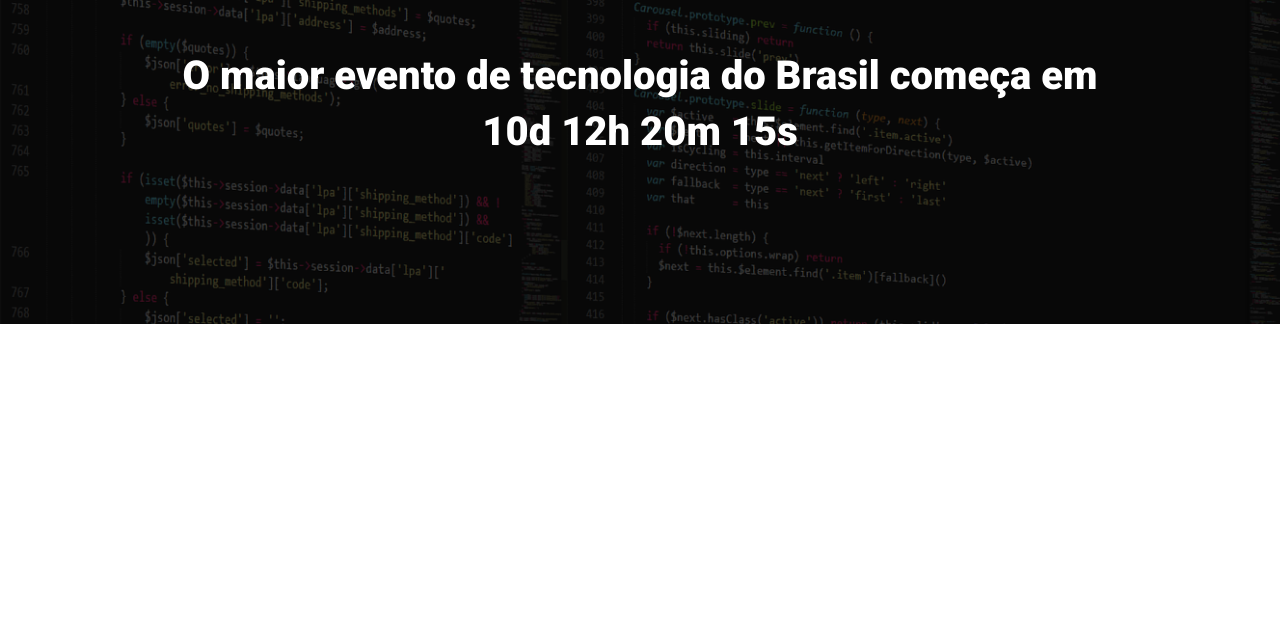
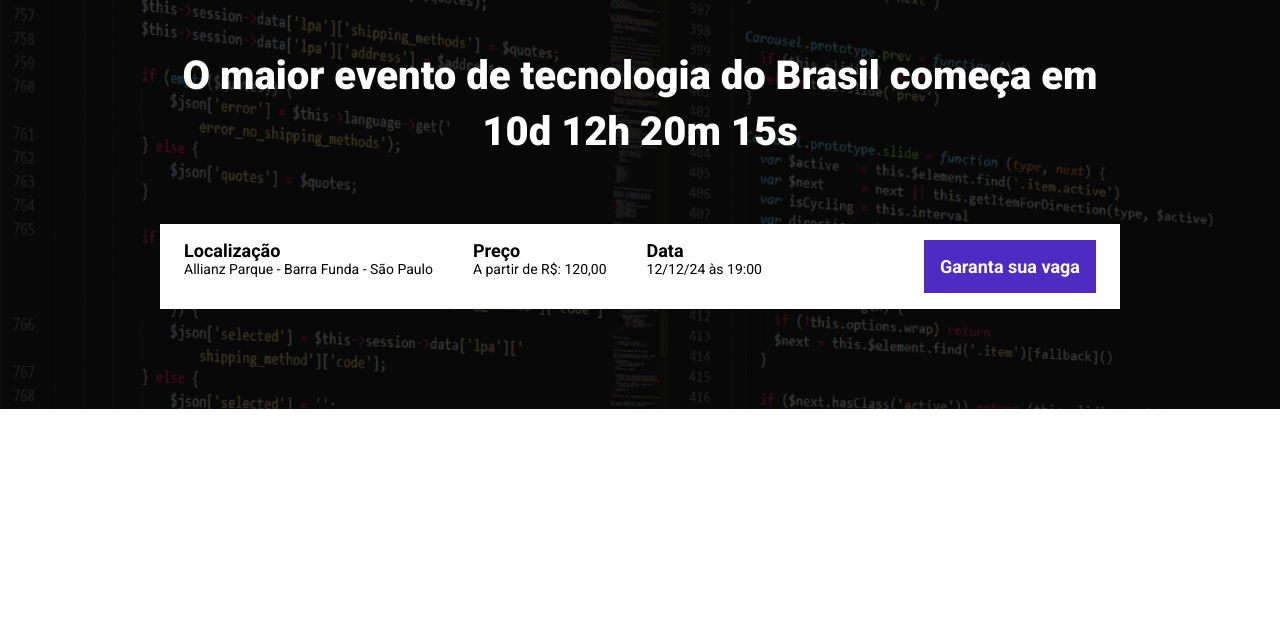
Before and after one commit to matheus-meissner/ebac_tech_talks, a website built with Parcel: page src/index.html in a window 1280 px wide. Shown: the part 160-800 px from the top of the page. Built offline with nearby package versions, Linux system fonts and the light colour scheme.

Commit message:
create_info-bar_button

```diff
--- /dev/null
+++ b/src/components/_buttons.scss
@@ -0,0 +1,23 @@
+.button {
+    padding: 16px;
+    font-size: 18px;
+    font-weight: bold;
+    text-decoration: none;
+    text-align: center;
+    white-space: nowrap;
+
+    &--primary {
+        color: white;
+        background-color: #4f2ac3;
+    }
+
+    @media (max-width: 640px) {
+        display: block;
+        width: 100%;
+    }
+
+    @media (min-width: 641px) and (max-width: 1024px) {
+        display: flex;
+        align-items: center;
+    }
+}
--- /dev/null
+++ b/src/components/_infos_bar.scss
@@ -0,0 +1,40 @@
+.infos-bar {
+    padding: 16px 24px;
+    background-color: white;
+    display: flex;
+    justify-content: space-between;
+
+    &__infos {
+        display: flex;
+        gap: 40px;
+
+        &__item {
+            font-size: 14px;
+            color: black;
+
+            b {
+                font-size: 18px;
+                display: block;
+                color: black;
+            }
+        }
+    }
+
+    @media (max-width: 640px) {
+        display: block;
+
+        &__infos {
+            display: block;
+
+            &__item {
+                margin-bottom: 24px;
+            }
+        }
+    }
+
+    @media (min-width: 641px) and (max-width: 1024px) {
+        &__infos {
+            gap: 16px;
+        }
+    }
+}
--- a/src/index.html
+++ b/src/index.html
@@ -9,6 +9,7 @@
     <link href="https://fonts.googleapis.com/css2?family=Roboto:ital,wght@0,100;0,300;0,400;0,500;0,700;0,900;1,100;1,300;1,400;1,500;1,700;1,900&display=swap" rel="stylesheet">
     <link rel="stylesheet" href="styles/main.scss">
     <link rel="stylesheet" href="styles/hero.scss">
+    <link rel="stylesheet" href="./components/_infos_bar.scss">
 </head>
 <body>
     <header class="hero">
@@ -17,6 +18,25 @@
             <p class="hero__text">
                 O maior evento de tecnologia do Brasil começa em 10d 12h 20m 15s
             </p>
+            <div class="infos-bar">
+                <ul class="infos-bar__infos">
+                    <li class="infos-bar__infos__item">
+                        <b>Localização</b>
+                        Allianz Parque - Barra Funda - São Paulo
+                    </li>
+                    <li class="infos-bar__infos__item">
+                        <b>Preço</b>
+                        A partir de R$: 120,00
+                    </li>
+                    <li class="infos-bar__infos__item">
+                        <b>Data</b>
+                        12/12/24 às 19:00
+                    </li>
+                </ul>
+                <a href="" class="button button--primary">
+                    Garanta sua vaga
+                </a>
+            </div>
         </div>
     </header>
     <script src="scripts/main.js"></script>
--- a/src/styles/main.scss
+++ b/src/styles/main.scss
@@ -1,9 +1,14 @@
+@use 'hero';
+@use '../components/_infos_bar';
+@use '../components/_buttons';
+
 * {
     margin: 0;
     padding: 0;
     box-sizing: border-box;
     font-family: Roboto, sans-serif;
     color: #fff;
+    list-style: none;
 }
 .container {
     max-width: 960px;
```
